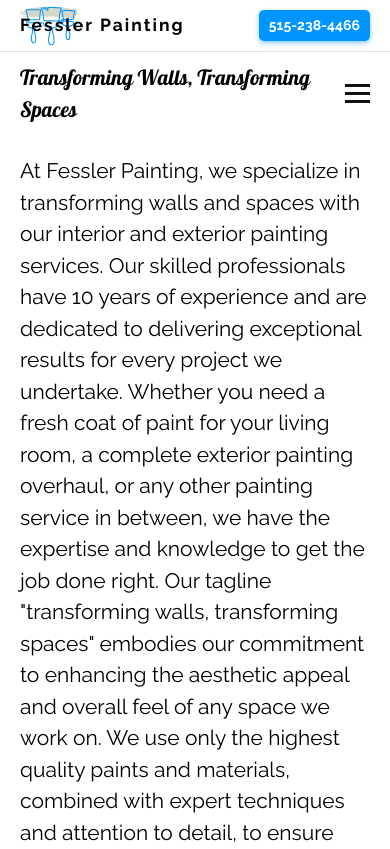
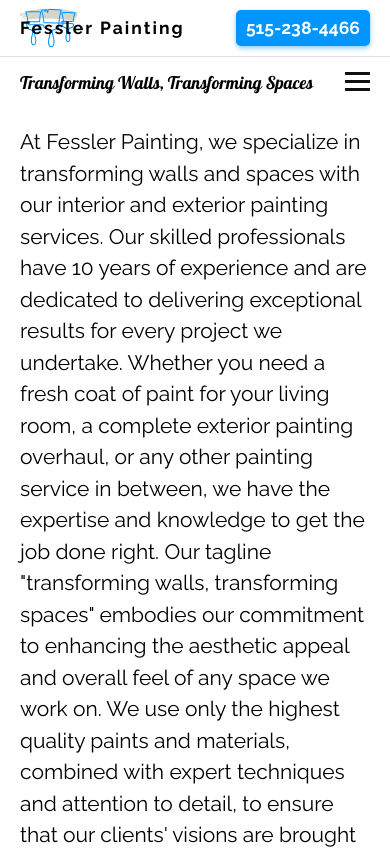
Before and after one commit to Afessler1998/fessler-painting, a Next.js app: page / in a window 390 px wide. Shown: the top 849 px of the page. Built offline with nearby package versions, Linux system fonts and the light colour scheme.

Commit message:
phone number changed for smaller screens again

```diff
--- a/src/styles/header.module.css
+++ b/src/styles/header.module.css
@@ -34,6 +34,7 @@
 .tagline {
     font-family: var(--font-family-tertiary);
     flex-grow: 1;
+    font-size: var(--font-size-medium);
 }
 
 .navList, .navListActive {
@@ -172,7 +173,6 @@
 
     .heading {
         font-size: var(--font-size-small);
-        line-height: 1.2;
     }
 
     .headerLogo {
@@ -180,7 +180,18 @@
     }
 
     .phoneNumber {
-        font-size: var(--font-size-xsmall);
+        font-size: var(--font-size-small);
+        padding: 0.5rem 1rem;
+    }
+
+    .tagline {
+        font-size: var(--font-size-small);
+    }
+}
+
+@media screen and (max-width: 350px) {
+    .phoneNumber {
+        font-size: 1.2rem;
         padding: 0.5rem 1rem;
     }
 }
```
